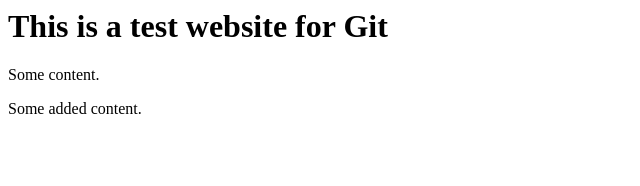
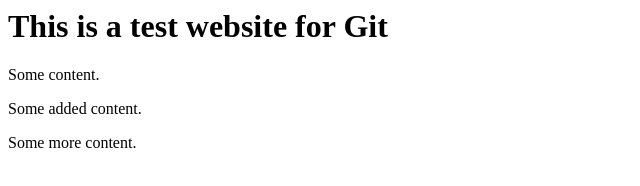
Before and after one commit to jhagedorn/test-repo-for-Git, a plain HTML site: page index.html in a window 1280 px wide. Shown: the whole page, without its empty margins (0-640 px from the left). Drawn offline with Linux system fonts and the light colour scheme.

Commit message:
Some more content.

```diff
--- a/index.html
+++ b/index.html
@@ -6,5 +6,6 @@
 <h1>This is a test website for Git</h1>
 <p>Some content.</p>
 <p>Some added content.</p>
+<p>Some more content.</p>
 </body>
 </html>
```
